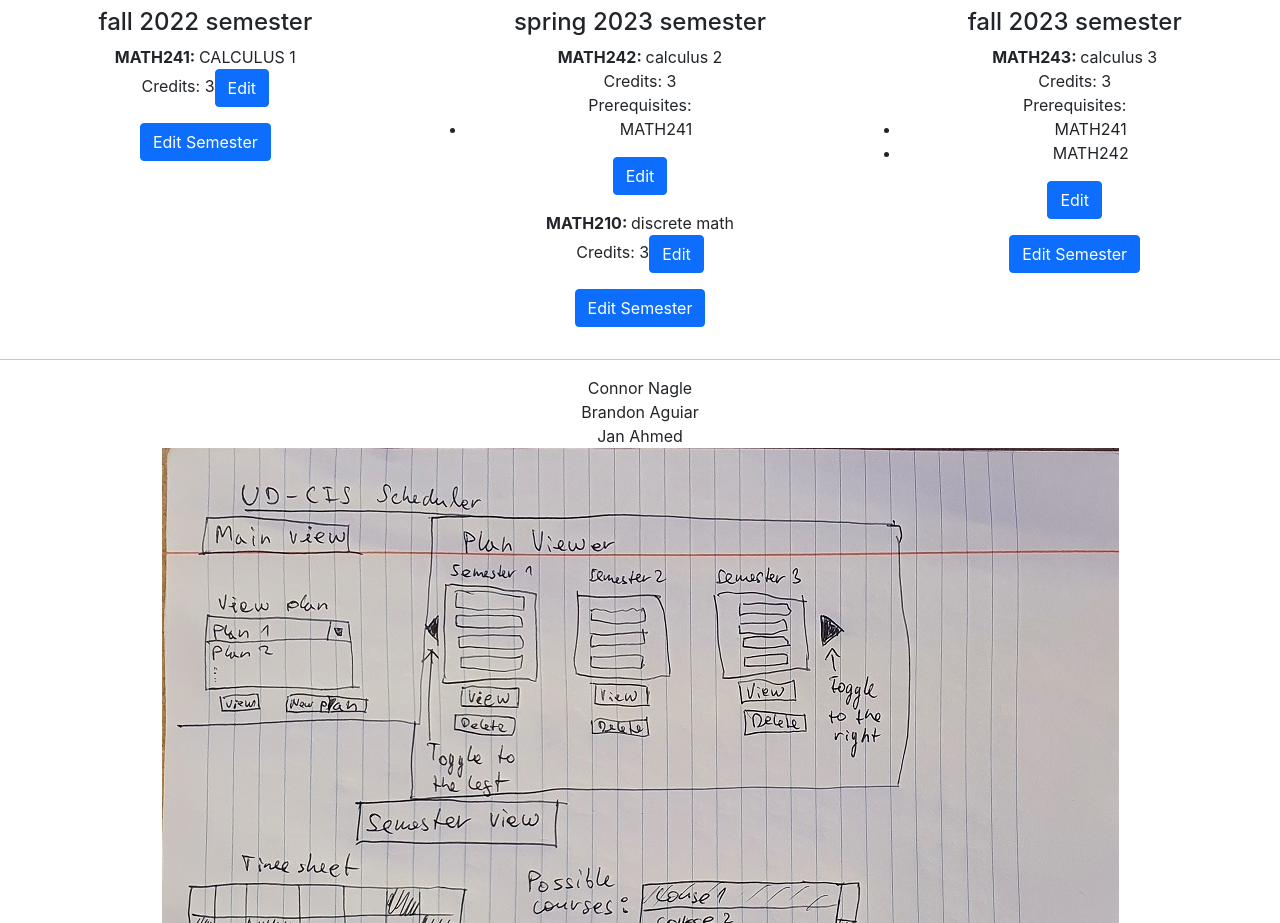
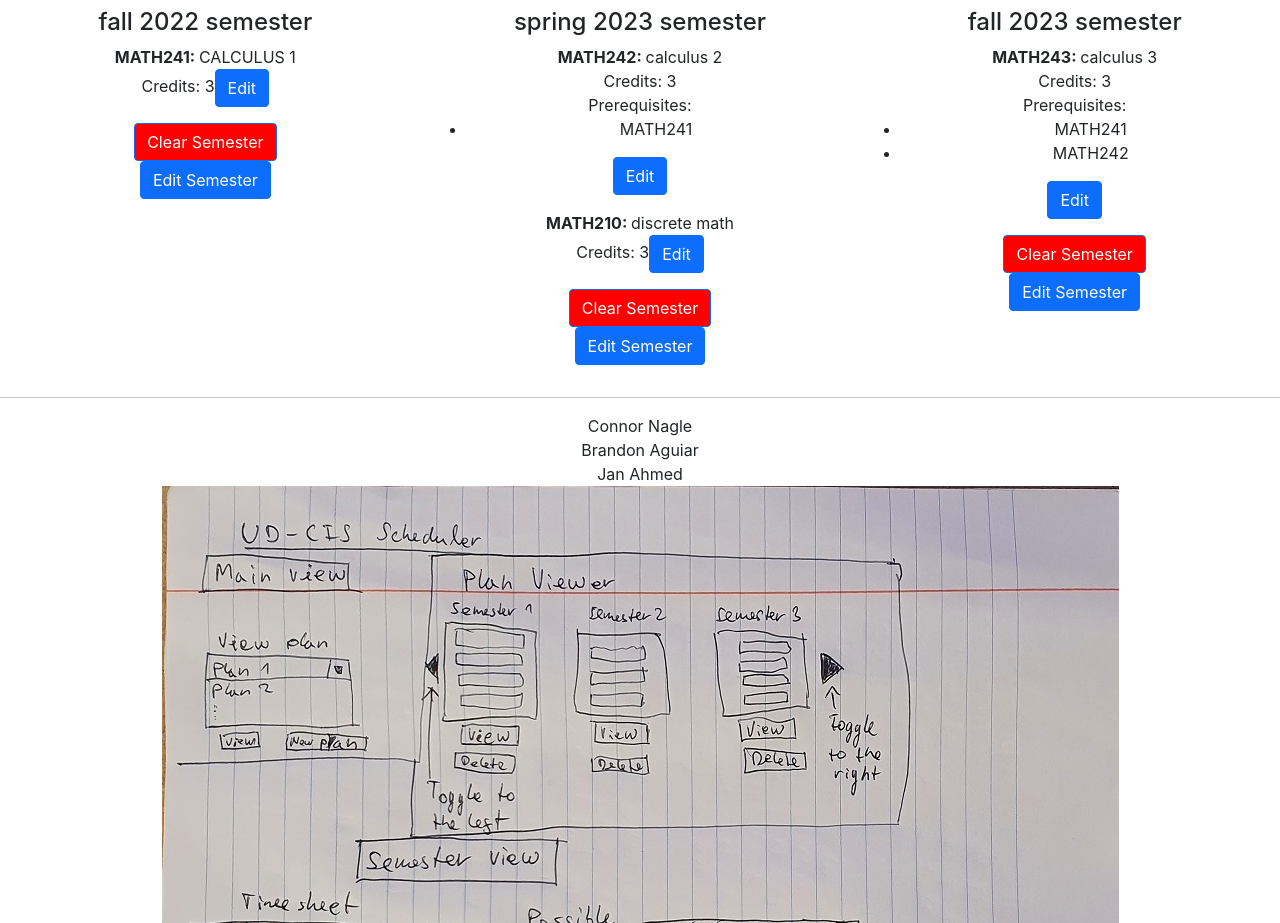
Before and after one commit to janahmedprg/cis-scheduler-team-22, a React (Create React App) app: page / in a window 1280 px wide. Shown: the part 992-1915 px from the top of the page. Built offline with nearby package versions, Linux system fonts and the light colour scheme.

Commit message:
added ability to clear courses from a semester

```diff
--- a/src/Compontents/viewSemester.tsx
+++ b/src/Compontents/viewSemester.tsx
@@ -18,6 +18,33 @@ export function ViewSemester({
     setDegreePlans: (plans: DegreePlan[]) => void;
 }): JSX.Element {
     const [editing, setEditing] = useState<boolean>(false);
+    function clearSemester() {
+        const foundDegreePlan = degreePlans.find(
+            (plan: DegreePlan): boolean => plan.id === degreePlan.id
+        );
+        if (foundDegreePlan === undefined) {
+            return;
+        }
+        const foundSemester = foundDegreePlan.semesters.find(
+            (semester1: Semester): boolean => semester1.id === semester.id
+        );
+        if (foundSemester === undefined) {
+            return;
+        }
+        const newSemester = { ...foundSemester, courses: [] };
+        const newPlan: DegreePlan = {
+            ...foundDegreePlan,
+            semesters: foundDegreePlan.semesters.map(
+                (semester: Semester): Semester =>
+                    semester.id === newSemester.id ? newSemester : semester
+            )
+        };
+        const newPlans: DegreePlan[] = degreePlans.map(
+            (plan: DegreePlan): DegreePlan =>
+                plan.id === newPlan.id ? newPlan : plan
+        );
+        setDegreePlans(newPlans);
+    }
     return (
         <div>
             <h4>
@@ -44,6 +71,13 @@ export function ViewSemester({
                     </p>
                 )
             )}
+            <Button
+                style={{ backgroundColor: "red" }}
+                onClick={() => clearSemester()}
+            >
+                Clear Semester
+            </Button>
+            <br />
             {editing && (
                 <EditSemester
                     degreePlans={degreePlans}
```
